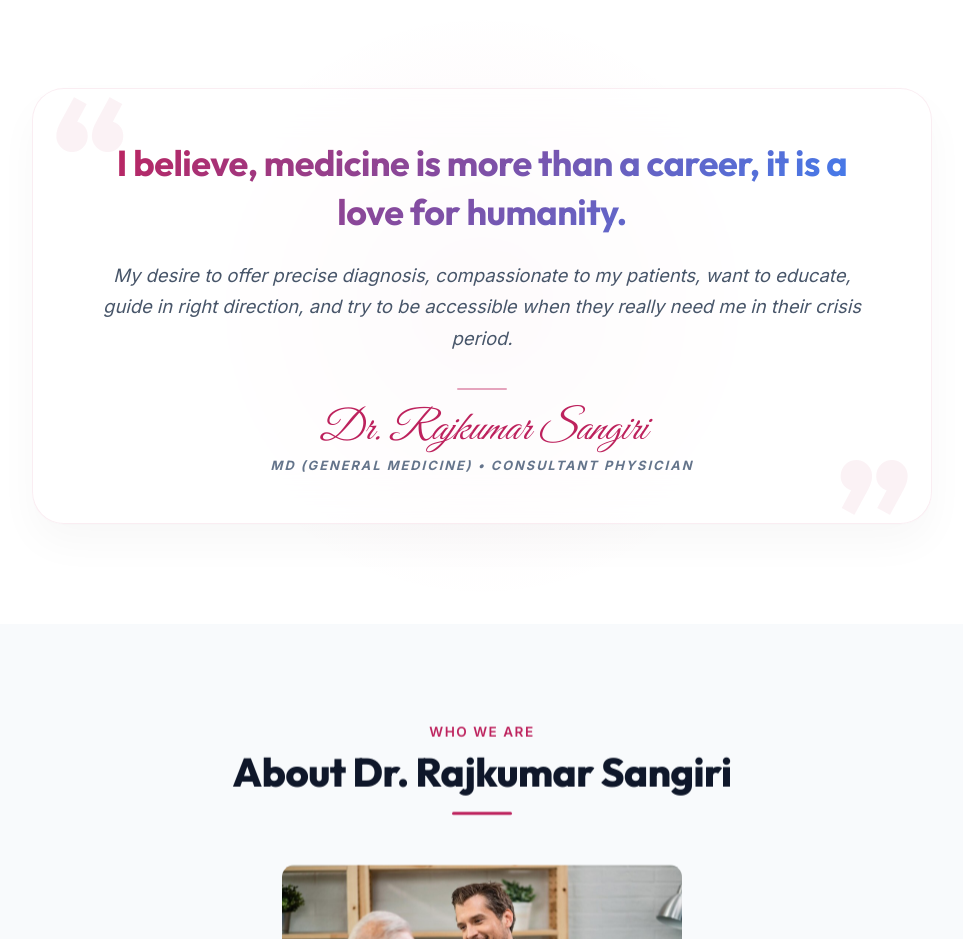
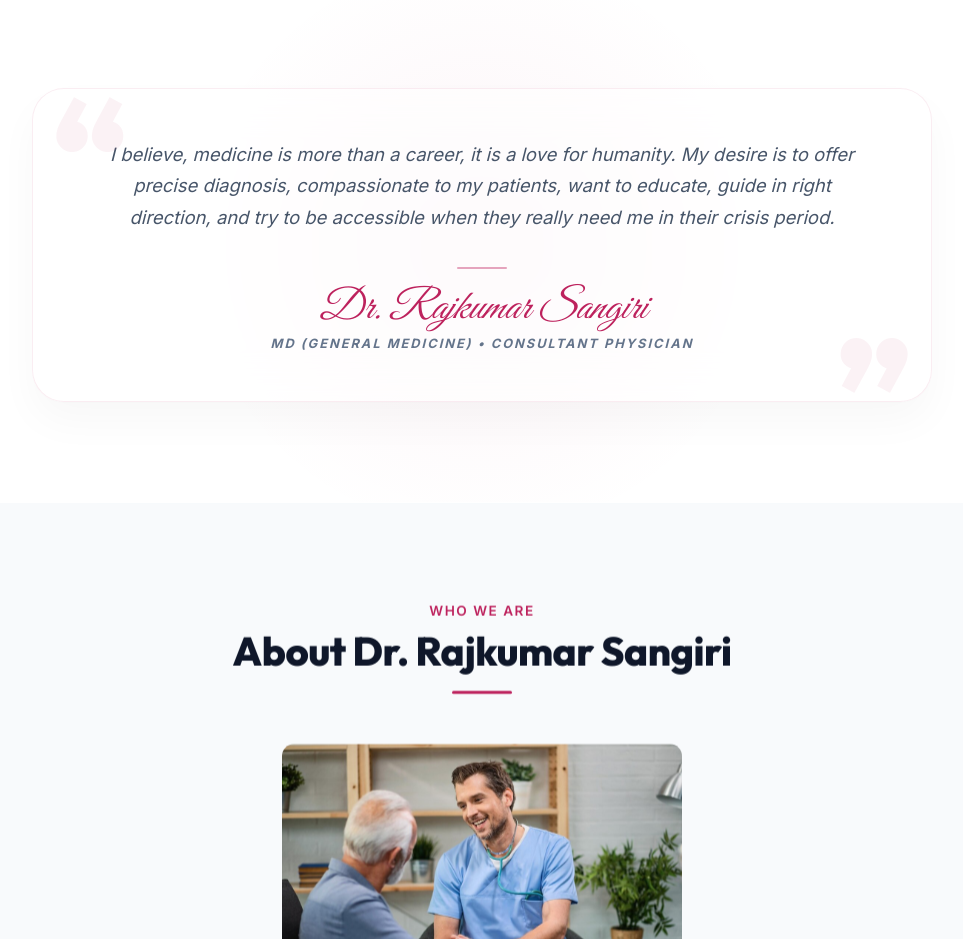
Before and after one commit to royarijit/dr-rajkumar-sangiri, a Next.js app: page / in a window 1280 px wide. Shown: the part 860-1799 px from the top of the page, without its empty margins (158-1121 px from the left). Built offline with nearby package versions, Linux system fonts and the light colour scheme.

Commit message:
refactor: consolidate quote text into single paragraph style and component class

```diff
--- a/src/components/Quote.module.css
+++ b/src/components/Quote.module.css
@@ -89,20 +89,7 @@
   gap: 24px;
 }
 
-.mainQuote {
-  font-family: var(--font-outfit), sans-serif;
-  font-size: 2.25rem;
-  font-weight: 700;
-  line-height: 1.35;
-  color: var(--text-primary);
-  letter-spacing: -0.5px;
-  background: var(--theme-gradient);
-  -webkit-background-clip: text;
-  -webkit-text-fill-color: transparent;
-  background-clip: text;
-}
-
-.subQuote {
+.quoteText {
   font-size: 1.15rem;
   line-height: 1.7;
   color: var(--text-secondary);
@@ -166,11 +153,7 @@
     border-radius: 24px;
   }
 
-  .mainQuote {
-    font-size: 1.75rem;
-  }
-
-  .subQuote {
+  .quoteText {
     font-size: 1.05rem;
   }
 
--- a/src/components/Quote.tsx
+++ b/src/components/Quote.tsx
@@ -14,11 +14,8 @@ export default function Quote() {
           <div className={styles.quoteMarkLeft}>&ldquo;</div>
 
           <div className={styles.quoteContent}>
-            <p className={styles.mainQuote}>
-              I believe, medicine is more than a career, it is a love for humanity.
-            </p>
-            <p className={styles.subQuote}>
-              My desire to offer precise diagnosis, compassionate to my patients, want to educate, guide in right direction, and try to be accessible when they really need me in their crisis period.
+            <p className={styles.quoteText}>
+              I believe, medicine is more than a career, it is a love for humanity. My desire is to offer precise diagnosis, compassionate to my patients, want to educate, guide in right direction, and try to be accessible when they really need me in their crisis period.
             </p>
 
             <div className={styles.authorContainer}>
```
